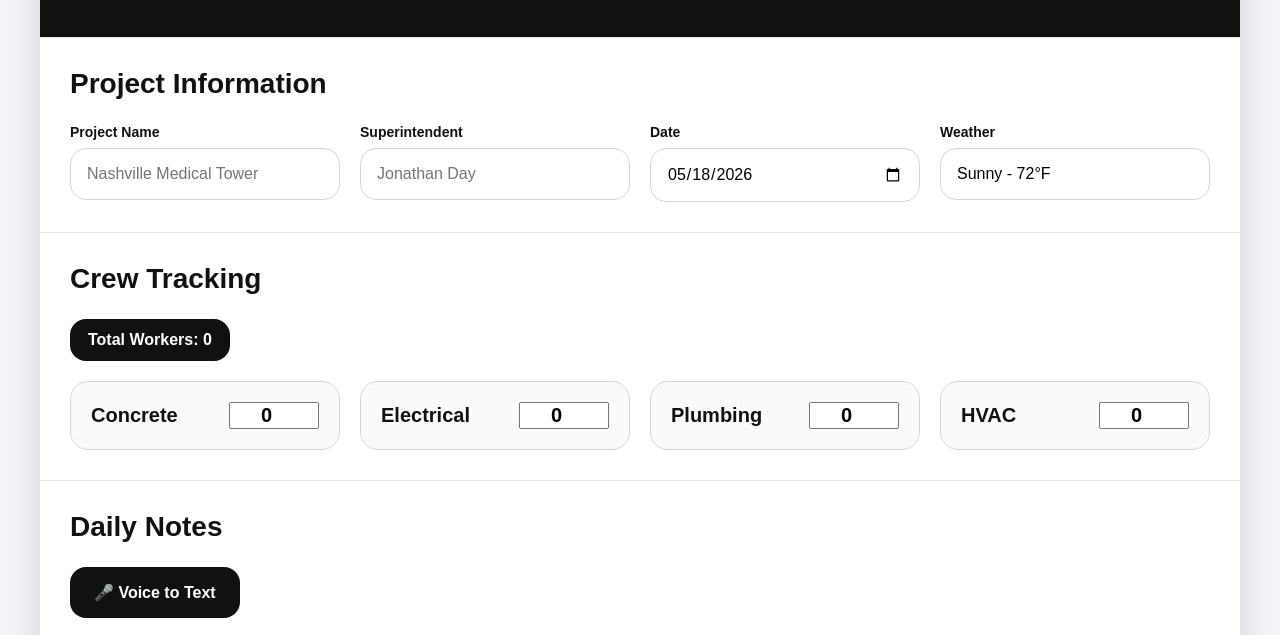
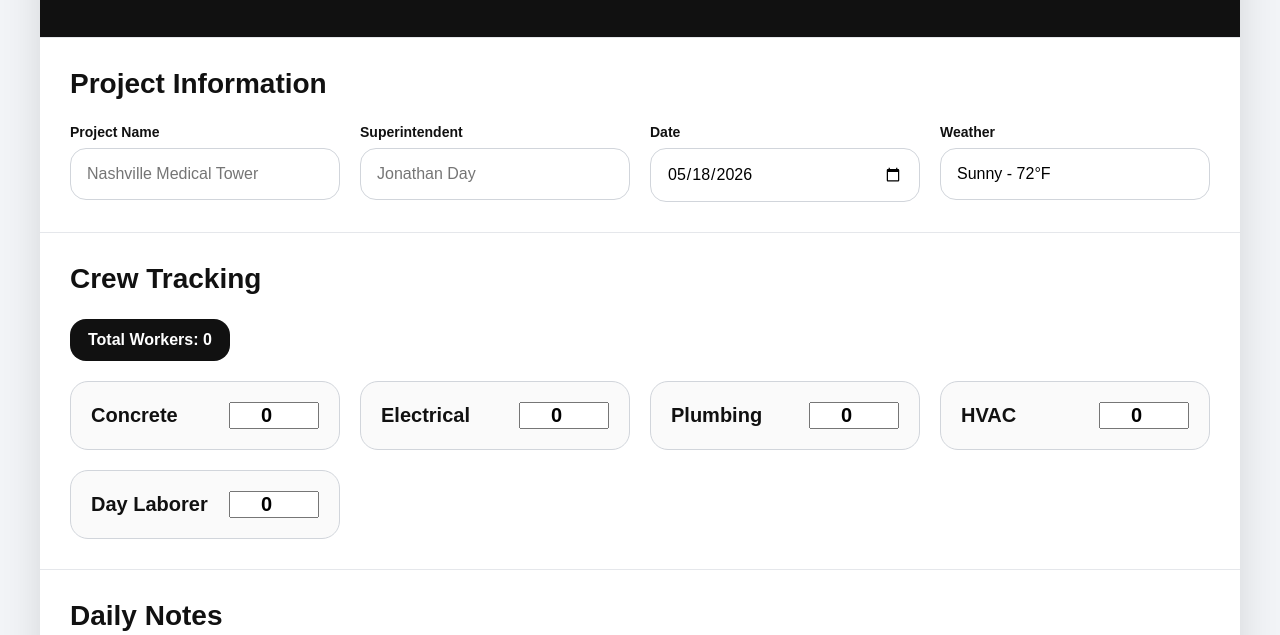
Before and after one commit to daysfullofcoffee/daily-report.html, a plain HTML site: page index.html in a window 1280 px wide. Shown: the part 142-777 px from the top of the page. Drawn offline with Linux system fonts and the light colour scheme.

Commit message:
Update index.html

```diff
--- a/index.html
+++ b/index.html
@@ -262,6 +262,11 @@
           <h3>HVAC</h3>
           <input type="number" min="0" class="worker-input" value="0" />
         </div>
+
+         <div class="crew-card">
+          <h3>Day Laborer</h3>
+          <input type="number" min="0" class="worker-input" value="0" />
+        </div>
       </div>
     </div>
 
```
